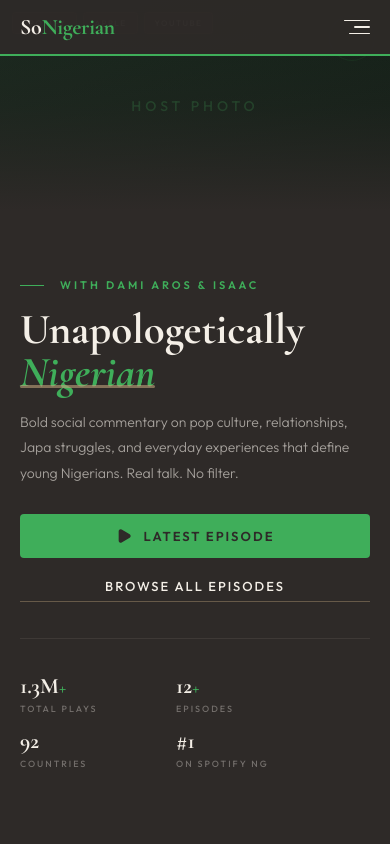
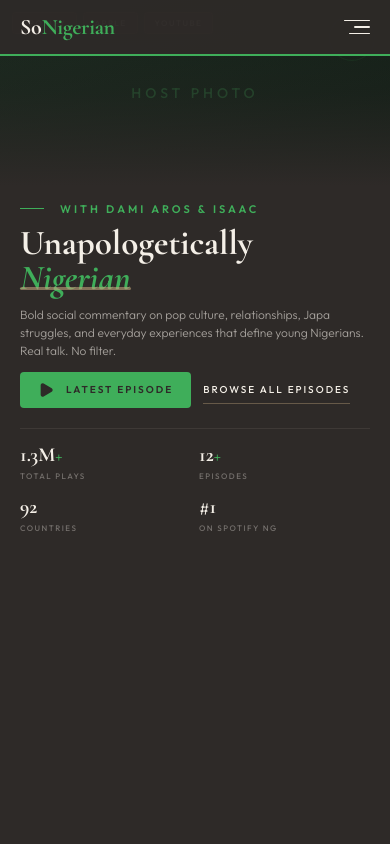
Before and after one commit to ajadonai/sonigerian, a React (Vite) app: page / in a window 390 px wide. Shown: the top 844 px of the page. Built offline with nearby package versions, Linux system fonts and the light colour scheme.

Commit message:
Fix: hero locked to 100dvh, compressed spacing, all content fits one screen

```diff
--- a/src/pages/Home.css
+++ b/src/pages/Home.css
@@ -330,13 +330,16 @@
 
 /* ═══ RESPONSIVE — TABLET ═══ */
 @media (max-width: 1024px) {
-  .hero { grid-template-columns: 1fr; min-height: 100dvh; grid-template-rows: 30vh 1fr; }
-  .hero-left { padding: 40px 48px 40px; order: 2; }
+  .hero { grid-template-columns: 1fr; height: 100dvh; min-height: 0; grid-template-rows: 28vh 1fr; overflow: hidden; }
+  .hero-left { padding: 20px 48px 24px; order: 2; justify-content: flex-start; }
   .hero-right { min-height: 0; order: 1; }
   .hero-image-overlay {
     background: linear-gradient(to top, var(--charcoal) 0%, rgba(46,42,40,0.3) 50%, transparent 100%);
   }
-  .hero-stats { gap: 36px; }
+  .hero-eyebrow { margin-bottom: 12px; }
+  .hero-title { margin-bottom: 12px; }
+  .hero-desc { margin-bottom: 20px; font-size: 14px; line-height: 1.6; }
+  .hero-stats { gap: 36px; margin-top: 24px; padding-top: 20px; }
   .stat-num { font-size: 28px; }
   .platform-badges { bottom: auto; top: 20px; left: 20px; }
   .hero-decorator.floating-text { display: none; }
@@ -349,19 +352,20 @@
 
 /* ═══ RESPONSIVE — MOBILE ═══ */
 @media (max-width: 640px) {
-  .hero { min-height: 100dvh; grid-template-rows: 25vh 1fr; }
-  .hero-left { padding: 24px 20px 32px; }
+  .hero { height: 100dvh; min-height: 0; grid-template-rows: 22vh 1fr; }
+  .hero-left { padding: 16px 20px 20px; }
   .hero-right { min-height: 0; }
-  .hero-eyebrow { margin-bottom: 16px; }
+  .hero-eyebrow { margin-bottom: 10px; }
   .eyebrow-line { width: 24px; }
-  .hero-title { font-size: clamp(36px, 11vw, 48px); margin-bottom: 16px; }
-  .hero-desc { font-size: 14px; margin-bottom: 28px; }
-  .hero-actions { flex-direction: column; align-items: stretch; gap: 12px; }
-  .btn-listen { justify-content: center; padding: 14px; }
-  .btn-episodes { text-align: center; }
-  .hero-stats { gap: 20px; margin-top: 36px; flex-wrap: wrap; }
-  .stat-num { font-size: 22px; }
-  .stat-label { font-size: 9px; }
+  .hero-title { font-size: clamp(32px, 10vw, 44px); margin-bottom: 10px; }
+  .hero-desc { font-size: 13px; margin-bottom: 16px; line-height: 1.5; }
+  .hero-actions { flex-direction: row; gap: 12px; }
+  .btn-listen { padding: 12px 24px; font-size: 11px; }
+  .btn-episodes { font-size: 11px; }
+  .hero-stats { gap: 16px; margin-top: 20px; padding-top: 16px; flex-wrap: wrap; }
+  .stat-num { font-size: 20px; }
+  .stat-label { font-size: 8px; letter-spacing: 1.5px; }
+  .stat-item { min-width: calc(50% - 12px); }
   .hero-decorator.top-accent { width: 44px; height: 44px; top: 16px; right: 16px; }
   .hero-decorator.corner-lines { display: none; }
   .platform-badges { gap: 6px; left: 12px; top: 12px; }
@@ -384,6 +388,8 @@
 
 @media (max-width: 400px) {
   .episodes-row { grid-template-columns: 1fr; }
-  .hero-stats { gap: 16px; }
-  .stat-item { min-width: 40%; }
+  .hero-title { font-size: clamp(28px, 9vw, 38px); }
+  .hero-desc { font-size: 12px; margin-bottom: 12px; }
+  .btn-listen { padding: 10px 18px; font-size: 10px; }
+  .btn-episodes { font-size: 10px; }
 }
```
